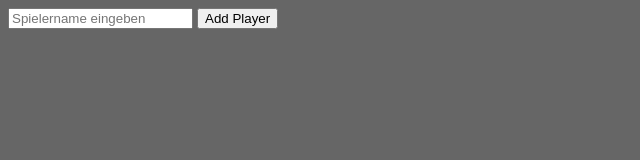
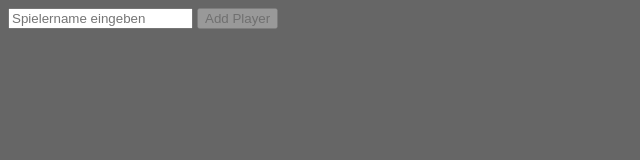
Before and after one commit to miku86/javascript-tuesday, a plain HTML site: page binokel/v3/index.html in a window 1280 px wide. Shown: the whole page, without its empty margins (0-640 px from the left). Drawn offline with nearby package versions, Linux system fonts and the light colour scheme.

Commit message:
disable button if player name is empty

```diff
--- a/binokel/v3/index.html
+++ b/binokel/v3/index.html
@@ -13,7 +13,7 @@
     <!-- Page (Add Players) -->
     <div v-if="currentPage == PAGE.PLAYERS">
       <input v-model="playerNameInput" type="text" placeholder="Spielername eingeben" />
-      <button v-on:click="addPlayer">Add Player</button>
+      <button :disabled="playerNameInput == ''" v-on:click="addPlayer">Add Player</button>
       <ul>
         <li v-for="player in players">{{ player.name }}</li>
       </ul>
```
